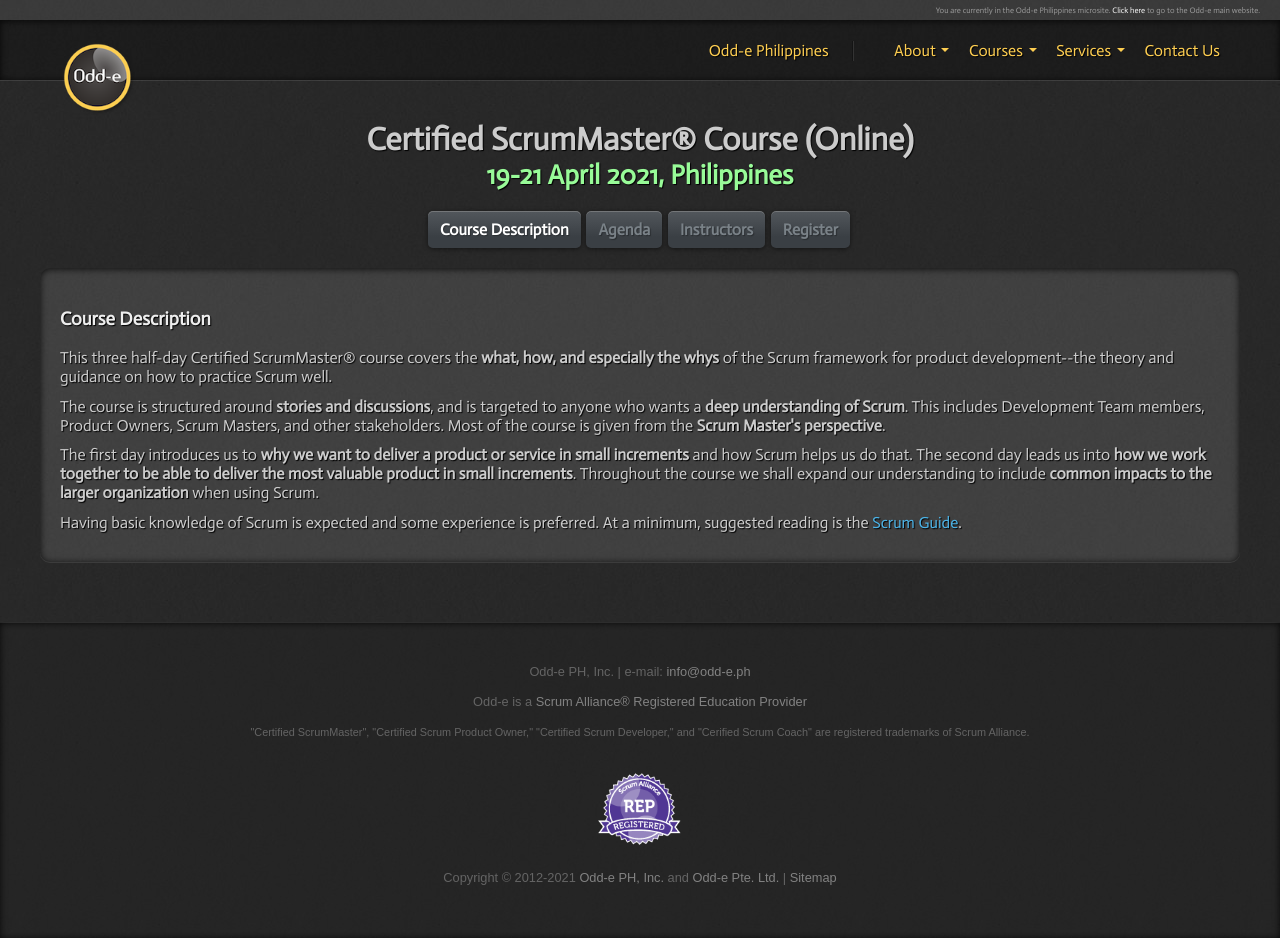
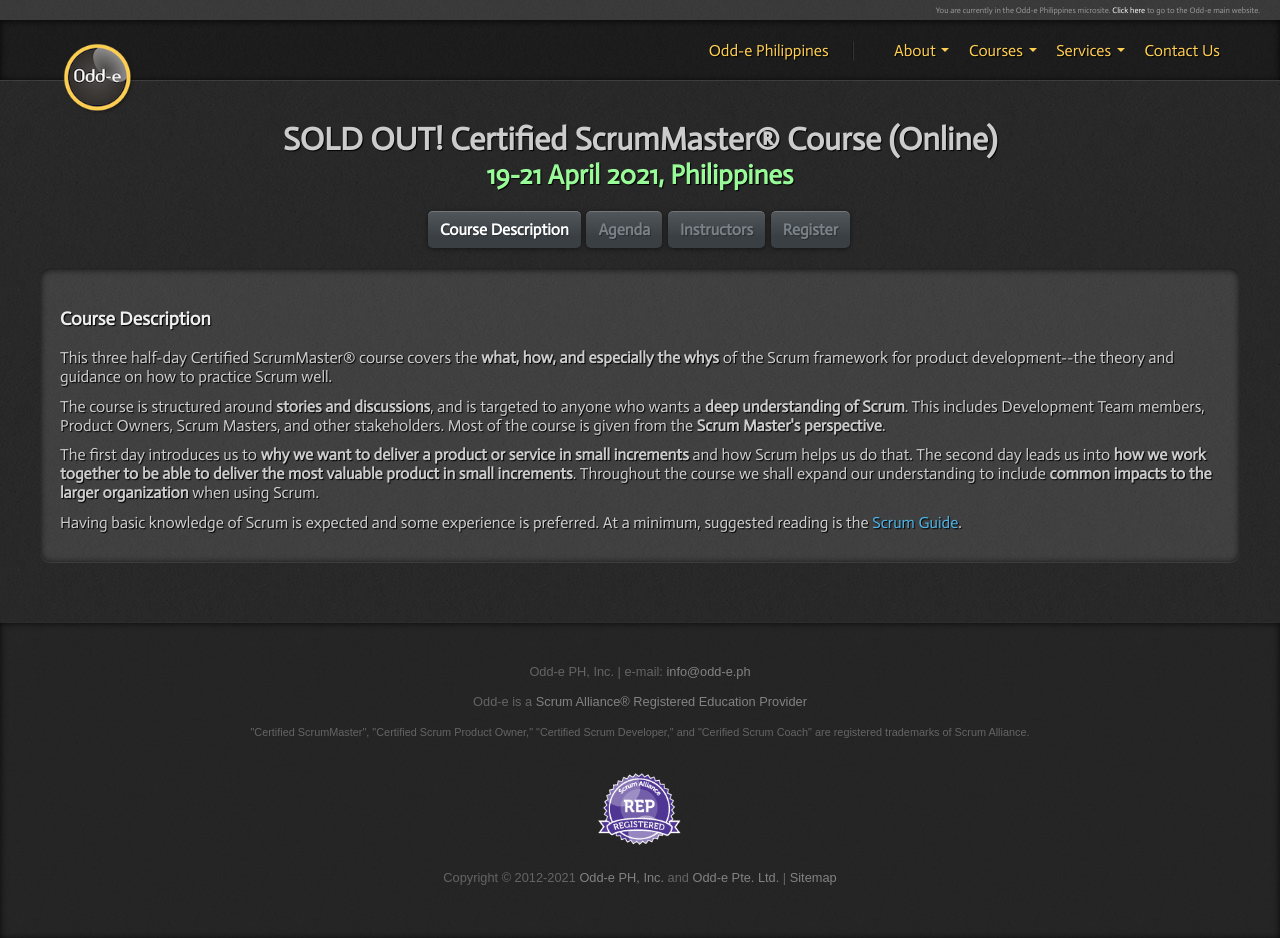
Before and after one commit to nerds-odd-e/odd-e.ph, a Jekyll site: the page built from _posts/2021-04-19-certified-scrum-master.html, in a window 1280 px wide. Built offline with Jekyll 4.4.1, drawn with Linux system fonts in a browser that asks for light colours.

Commit message:
2021.04 CSM is SOLD OUT

```diff
--- a/_posts/2021-04-19-certified-scrum-master.html
+++ b/_posts/2021-04-19-certified-scrum-master.html
@@ -1,8 +1,8 @@
 ---
 layout: default
-title: Certified Scrum Master Course (Online) - 19-21 April 2021, Philippines | Odd-e Philippines
-description: Certified Scrum Master Course (Online) on 19-21 April 2021 in the Philippines
-course: Certified ScrumMaster&reg; (Online)
+title: SOLD OUT! Certified Scrum Master Course (Online) - 19-21 April 2021, Philippines | Odd-e Philippines
+description: SOLD OUT! Certified Scrum Master Course (Online) on 19-21 April 2021 in the Philippines
+course: SOLD OUT! Certified ScrumMaster&reg; (Online)
 schedule: 19-21 April 2021
 location: Philippines
 categories: courses certified-scrum-master
@@ -10,7 +10,7 @@
 
 <section>
   <hgroup>
-    <h1>Certified ScrumMaster&reg; Course (Online)</h1>
+    <h1>SOLD OUT! Certified ScrumMaster&reg; Course (Online)</h1>
     <h2>19-21 April 2021, Philippines</h2>
   </hgroup>
 </section>
```
